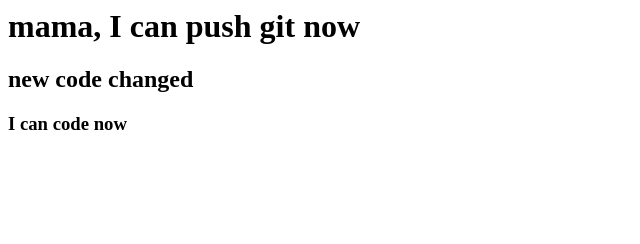
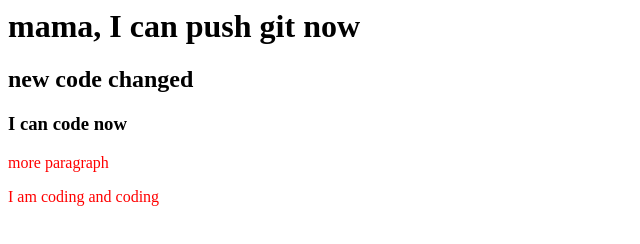
Before and after one commit to ronygolderku/my-second-repo, a plain HTML site: page index.html in a window 1280 px wide. Shown: the whole page, without its empty margins (0-640 px from the left). Drawn offline with Linux system fonts and the light colour scheme.

Commit message:
styles added

```diff
--- a/index.html
+++ b/index.html
@@ -5,10 +5,13 @@
     <meta http-equiv="X-UA-Compatible" content="IE=edge">
     <meta name="viewport" content="width=device-width, initial-scale=1.0">
     <title>my second repo</title>
+    <link rel="stylesheet" href="style.css">
 </head>
 <body>
    <h1> mama, I can push git now</h1>
    <h2>new code changed</h2>
    <h3>I can code now</h3>
+   <p>more paragraph</p>
+   <p>I am coding and coding</p>
 </body>
 </html>
--- /dev/null
+++ b/style.css
@@ -0,0 +1,3 @@
+p{
+    color: red;
+}
```
